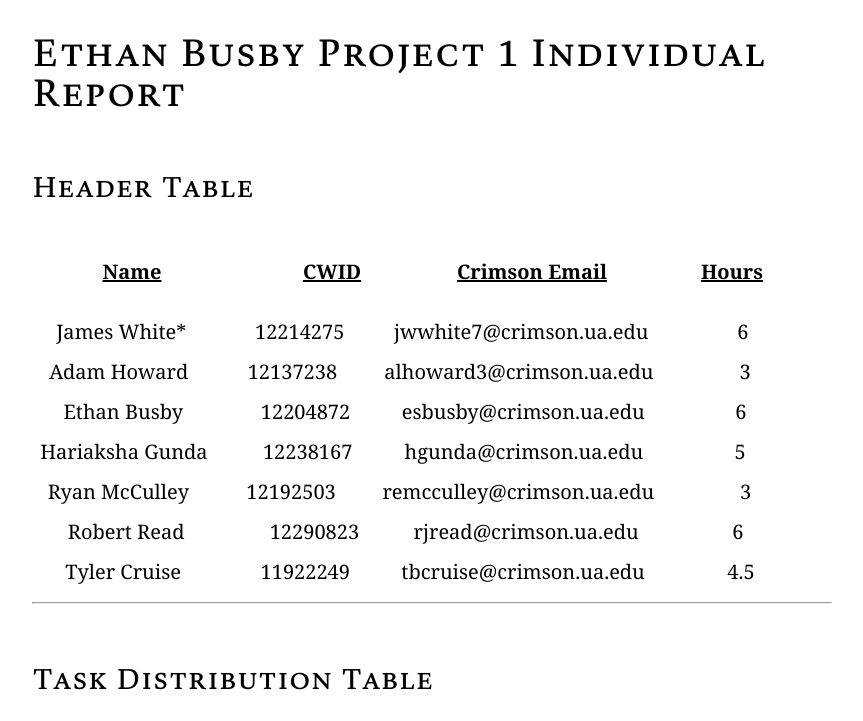
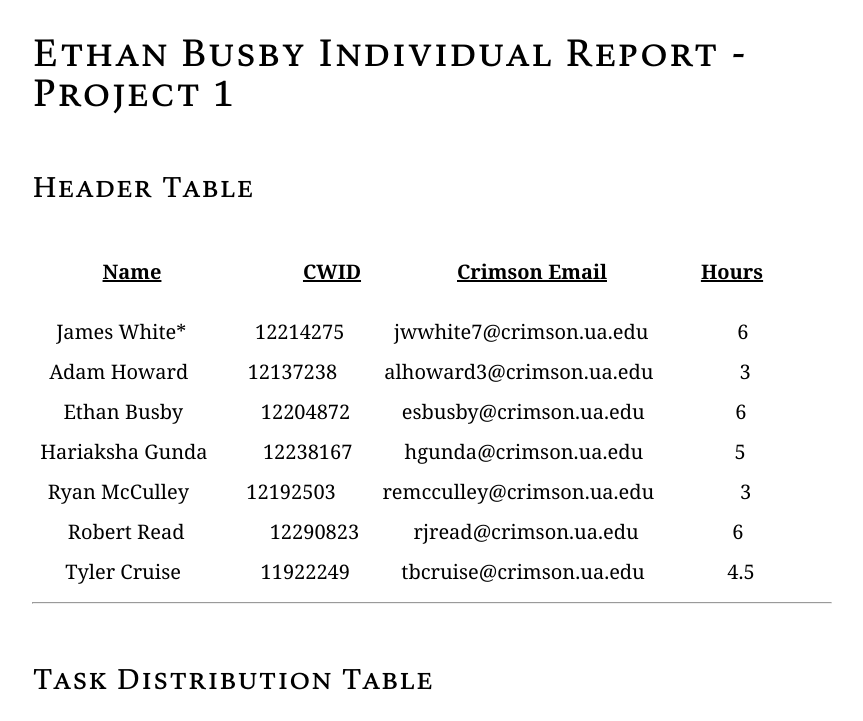
Before and after one commit to Hariaksha/choc-an, a plain HTML site: page Team3_Requirements/EthanBusbyTeam3Report.html in a window 1280 px wide. Shown: the top 721 px of the page, without its empty margins (208-1071 px from the left). Drawn offline with Linux system fonts and the light colour scheme.

Commit message:
Final individual push

```diff
--- a/Team3_Requirements/EthanBusbyTeam3Report.html
+++ b/Team3_Requirements/EthanBusbyTeam3Report.html
@@ -4,11 +4,11 @@
 	<head>
 		<meta charset = "utf-8">
         <link rel="stylesheet" href="styles.css" />
-        <title>Ethan Busby Individual Report Project One</title>
+        <title>Ethan Busby Individual Report - Project 1</title>
 	</head>
 
 	<body>
-		<h1>Ethan Busby Project 1 Individual Report</h1>
+		<h1>Ethan Busby Individual Report - Project 1</h1>
 
 		<h3>Header Table</h3>
 		<div class="row">
```
